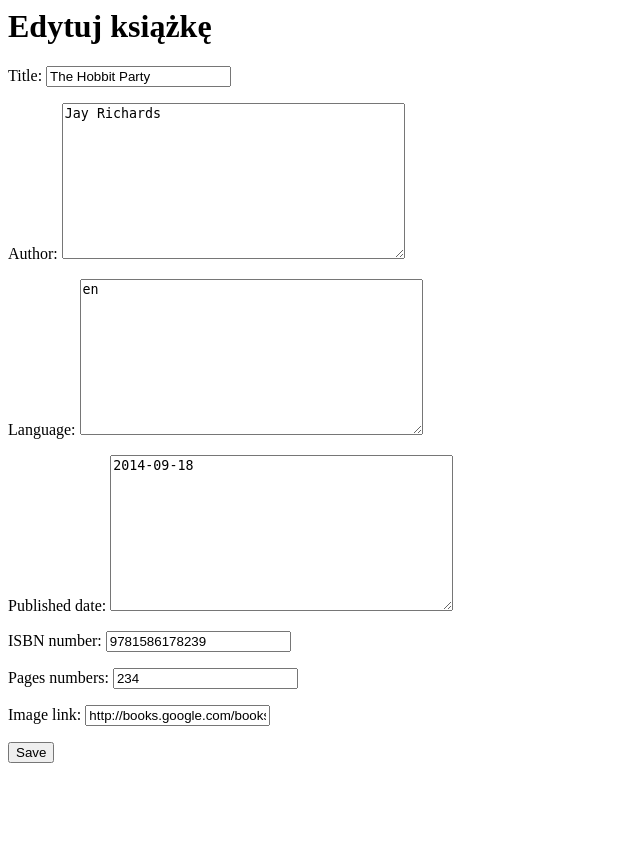
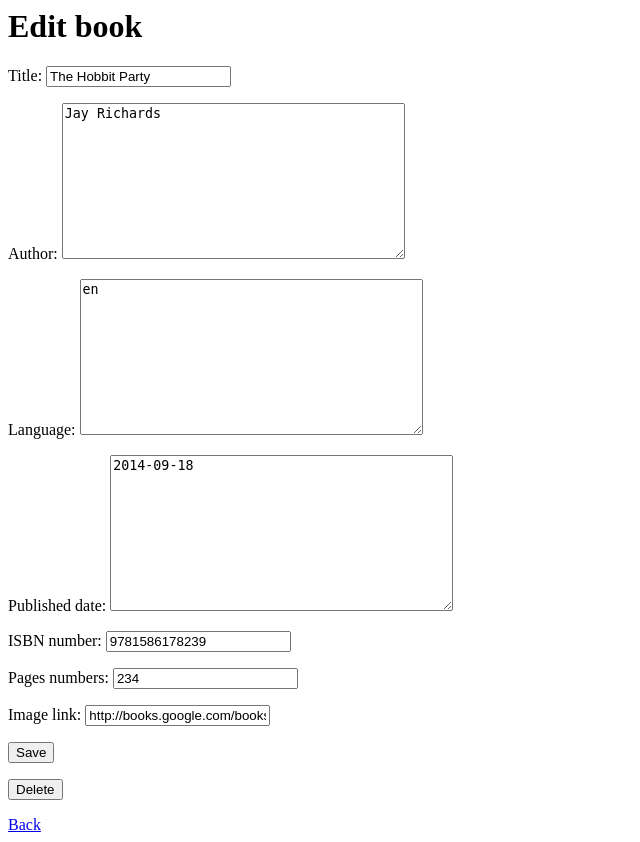
Before and after one commit to Handgripp/BOOK-API, a Django app: page /edit/381/ in a window 1280 px wide. Shown: the whole page, without its empty margins (0-640 px from the left). Before the commit the page ends 763 px from the top, so only its background shows below. Run offline with Django 4.2, Linux system fonts and the light colour scheme; data comes from the database, SQL or seed files in the repository; both versions use the stored data as it was after the commit.

Commit message:
Finished project

```diff
--- a/BOOK_API/library/TEMPLATES/book_create.html
+++ b/BOOK_API/library/TEMPLATES/book_create.html
@@ -1,5 +1,7 @@
+
 <form method="post" action="{% url 'book_create' %}">
   {% csrf_token %}
   {{ form.as_p }}
   <button type="submit" >Add a book</button>
 </form>
+<a href="{% url 'book_list' %}">Back</a>
--- a/BOOK_API/library/TEMPLATES/book_edit.html
+++ b/BOOK_API/library/TEMPLATES/book_edit.html
@@ -1,8 +1,13 @@
 {% block content %}
-    <h1>Edytuj książkę</h1>
+    <h1>Edit book</h1>
     <form method="post">
         {% csrf_token %}
         {{ form.as_p }}
         <button type="submit">Save</button>
     </form>
+    <form action="{% url 'book_delete' object.id %}" method="post" id="delete-form">
+        {% csrf_token %}
+        <button type="submit" onclick="return confirm('Are you sure you want to delete this book?')">Delete</button>
+    </form>
+<a href="{% url 'book_list' %}">Back</a>
 {% endblock %}
--- a/BOOK_API/library/TEMPLATES/book_import.html
+++ b/BOOK_API/library/TEMPLATES/book_import.html
@@ -8,3 +8,4 @@
     <input type="text" name="book_name" id="book_name">
     <button type="submit">Import from Google Books</button>
 </form>
+<a href="{% url 'book_list' %}">Back</a>
--- a/BOOK_API/library/urls.py
+++ b/BOOK_API/library/urls.py
@@ -1,9 +1,10 @@
 from django.urls import path
-from .views import BookList, BookCreateView, BookEditView, BookImportView
+from .views import BookList, BookCreateView, BookEditView, BookImportView, BookDeleteView
 
 urlpatterns = [
     path("books/", BookList.as_view(), name="book_list"),
     path("books/new/", BookCreateView.as_view(), name="book_create"),
     path('edit/<int:pk>/', BookEditView.as_view(), name='book_edit'),
     path('book-import/', BookImportView.as_view(), name='book_import'),
+    path('<int:pk>/delete/', BookDeleteView.as_view(), name='book_delete'),
 ]
--- a/BOOK_API/library/views.py
+++ b/BOOK_API/library/views.py
@@ -1,5 +1,5 @@
 import requests
-from django.views.generic import ListView, CreateView
+from django.views.generic import ListView, CreateView, DeleteView
 from django.urls import reverse_lazy
 from .models import Books
 from .forms import BookForm
@@ -49,6 +49,17 @@ class BookCreateView(CreateView):
     template_name = 'book_create.html'
     success_url = reverse_lazy('book_list')
 
+    def form_valid(self, form):
+        ISBN_number = form.cleaned_data['ISBN_number']
+        title = form.cleaned_data['title']
+        if Books.objects.filter(ISBN_number=ISBN_number).exists() or Books.objects.filter(title=title).exists():
+            form.add_error('ISBN_number', 'This ISBN number already exists in the database.')
+            return self.form_invalid(form)
+        if Books.objects.filter(title=title).exists():
+            form.add_error('title', 'A book with this title already exists.')
+            return self.form_invalid(form)
+        return super().form_valid(form)
+
 
 class BookEditView(UpdateView):
     model = Books
@@ -56,49 +67,70 @@ class BookEditView(UpdateView):
     template_name = 'book_edit.html'
     success_url = reverse_lazy('book_list')
 
+    def form_valid(self, form):
+        ISBN_number = form.cleaned_data['ISBN_number']
+        title = form.cleaned_data['title']
+        existing_book = Books.objects.filter(ISBN_number=ISBN_number).exclude(id=self.object.id).first()
+        if existing_book:
+            form.add_error('ISBN_number', 'A book with this ISBN number already exists.')
+            return self.form_invalid(form)
+        existing_book_with_title = Books.objects.filter(title=title).exclude(id=self.object.id).first()
+        if existing_book_with_title:
+            form.add_error('title', 'A book with this title already exists.')
+            return self.form_invalid(form)
+        return super().form_valid(form)
 
-def post(request):
-    book_name = request.POST.get('book_name')
-    if not book_name:
-        return render(request, 'book_import.html', {'error_message': 'Please enter a book name'})
 
-    response = requests.get(f'https://www.googleapis.com/books/v1/volumes?q={book_name}')
-    if response.status_code != 200:
-        return render(request, 'book_import.html', {'error_message': 'Unable to fetch data from Google Books API'})
-
-    data = response.json()
-    if 'items' not in data:
-        return render(request, 'book_import.html', {'error_message': 'No books found with that name'})
-
-    for item in data['items']:
-        volume_info = item.get('volumeInfo', {})
-        title = volume_info.get('title', '')
-        author = volume_info.get('authors', [''])[0]
-        published_date = volume_info.get('publishedDate', '')
-        ISBN_number = volume_info.get('industryIdentifiers', [{'identifier': ''}])[0]['identifier']
-        pages_numbers = volume_info.get('pageCount', 0)
-        image_link = volume_info.get('imageLinks', {}).get('thumbnail', '')
-        language = volume_info.get('language', '')
-
-        if title and author and ISBN_number and published_date and language and pages_numbers:
-            if book_name in title:
-                Books.objects.create(
-                    title=title,
-                    author=author,
-                    published_date=published_date,
-                    ISBN_number=ISBN_number,
-                    pages_numbers=pages_numbers,
-                    image_link=image_link,
-                    language=language
-                )
-
-    return redirect('book_list')
+class BookDeleteView(DeleteView):
+    model = Books
+    template_name = 'book_delete.html'
+    success_url = reverse_lazy('book_list')
 
 
 class BookImportView(View):
 
-    def dispatch(self, request, *args, **kwargs):
-        if request.method == 'POST':
-            return post(request)
-        else:
-            return render(request, 'book_import.html')
+    def post(self, request):
+        book_name = request.POST.get('book_name')
+        if not book_name:
+            return render(request, 'book_import.html', {'error_message': 'Please enter a book name'})
+
+        response = requests.get(f'https://www.googleapis.com/books/v1/volumes?q={book_name}')
+        if response.status_code != 200:
+            return render(request, 'book_import.html', {'error_message': 'Unable to fetch data from Google Books API'})
+
+        data = response.json()
+        if 'items' not in data:
+            return render(request, 'book_import.html', {'error_message': 'No books found with that name'})
+
+        for item in data['items']:
+            volume_info = item.get('volumeInfo', {})
+            title = volume_info.get('title', '')
+            author = volume_info.get('authors', [''])[0]
+            published_date = volume_info.get('publishedDate', '')
+            ISBN_number = volume_info.get('industryIdentifiers', [{'identifier': ''}])[0]['identifier']
+            pages_numbers = volume_info.get('pageCount', 0)
+            image_link = volume_info.get('imageLinks', {}).get('thumbnail', '')
+            language = volume_info.get('language', '')
+
+            if title and author and ISBN_number and published_date and language and pages_numbers:
+
+                if Books.objects.filter(ISBN_number=ISBN_number).exists():
+                    context = {'error_message': 'The book with this ISBN number already exists'}
+                    return render(request, 'book_import.html', context=context)
+
+
+                if book_name in title:
+                    Books.objects.create(
+                        title=title,
+                        author=author,
+                        published_date=published_date,
+                        ISBN_number=ISBN_number,
+                        pages_numbers=pages_numbers,
+                        image_link=image_link,
+                        language=language
+                    )
+
+        return redirect('book_list')
+
+    def get(self, request):
+        return render(request, 'book_import.html')
```
Also changed, not shown: BOOK_API/library/TEMPLATES/book_delete.html (added, +7 -0 lines), BOOK_API/db.sqlite3.
